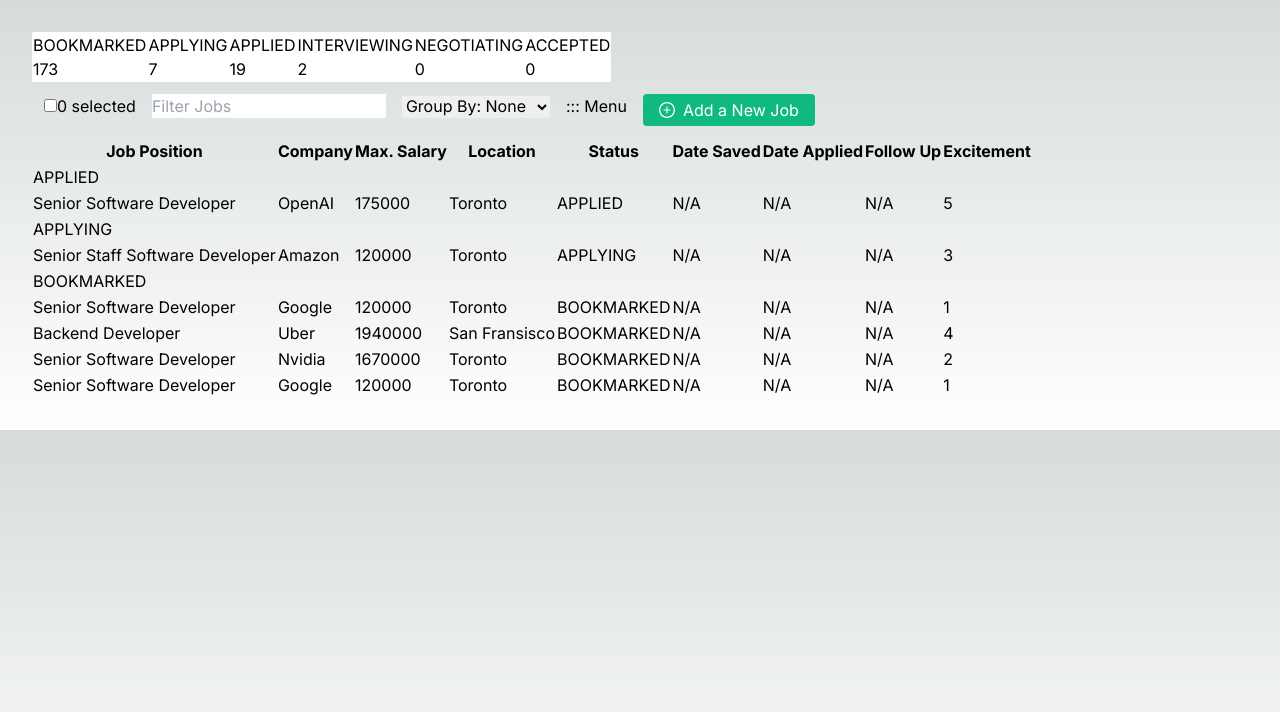
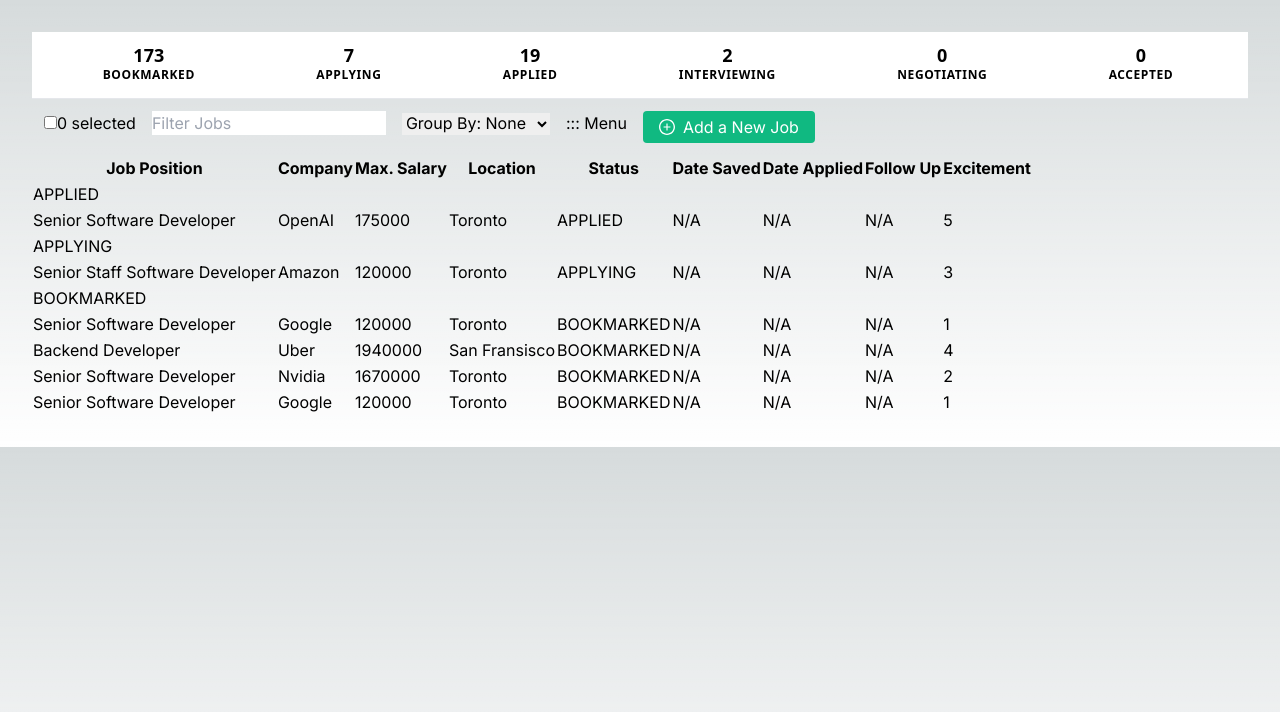
Before and after one commit to AlizKaz/job-tracker-frontend, a Next.js app: page / in a window 1280 px wide. Shown: the top 712 px of the page. Built offline with nearby package versions, Linux system fonts and the light colour scheme.

Commit message:
styling status bar

```diff
--- a/app/globals.css
+++ b/app/globals.css
@@ -30,4 +30,17 @@ body {
   .text-balance {
     text-wrap: balance;
   }
+
+
+
+  .status-polygon {
+    clip-path: polygon(0% 0%,calc(100% - 15px) 0%,100% 50%,calc(100% - 15px) 100%,0% 100%,0% 0%);
+  }
+
+  .status-height-width {
+    height: calc(100% - 2px);
+    width: calc(100% - 2px);
+  }
+
+
 }
--- a/app/page.tsx
+++ b/app/page.tsx
@@ -69,6 +69,26 @@ function StatusColumn({ name, count, bgcolor, color, onStatusFilterChange}: {nam
   );
 }
 
+function StatusButton({ name, count, active, onStatusFilterChange}: {name: string, count: number, active: boolean, onStatusFilterChange: Function}) {
+  const bgColor = active ? "bg-amber-100" : "bg-white";
+  const color = active ? "text-orange-700" : "text-black";
+  const cursor = count >= 1 ? "cursor-pointer" : "cursor-default";
+  return (
+    <div className="flex grow text-sm font-sans content-between">
+        <div className={`${bgColor} ${color} flex justify-center items-center -ml-1 cursor-pointer grow status-polygon`}>
+          {/* className="justify-center text-center items-center	-ml-1 text-sm font-sans" */}
+          <div className="text-center status-polygon status-height-width box-border bg-white">
+            <button onClick={(e) => onStatusFilterChange(name)} className={`${cursor} mx-2 leading-normal overflow-visible touch-manipulation box-border`}>
+              <div className="mt-3 mb-0.5 text-lg font-semibold leading-5 box-border">{count}</div>
+              <div className="mt-0.5 mb-4 text-xs uppercase	font-semibold tracking-wider box-border">{name}</div>
+            </button>
+          </div>
+        </div>
+    </div>
+  );
+}
+
+
 function JobStatusRow({status}: {status: string}) {
   return (
     <tr>
@@ -136,34 +156,33 @@ function JobTable({jobs, filteredStatus, filterJobsText}: {jobs: Array<Job>, fil
 }
 
 function StatusFilterBar({statusList, filteredStatus, onStatusFilterChange}: {statusList: Array<StatusCategory>, filteredStatus: string | null, onStatusFilterChange: Function}) {
-  const cols: Array<any> = [];
+  const buttons: Array<any> = [];
 
 
   statusList.forEach((st) => {
-    let bgcolor = '#ffffff'
-    let color = 'black'
+    let active : boolean = false
     if (st.name == filteredStatus) {
-      bgcolor = '#f9d8b5'
-      color = '#74430b'
+      active = true
     }
-    cols.push(
-      <StatusColumn
+    buttons.push(
+      <StatusButton
         name={st.name}
         count={st.count}
-        bgcolor={bgcolor}
-        color={color}
+        active={active}
         onStatusFilterChange={onStatusFilterChange} />
     );
   })
 
   return (
-    <table>
-      <tbody>
-        <tr>
-          {cols}
-        </tr>
-      </tbody>
-    </table>
+    <div>
+    <div className="flex flex-col	flex-nowrap overflow-hidden">
+      <div className="bg-white px-3 border-b border-solid	text-sm font-sans">
+        <div className="flex content-between items-stretch">
+          {buttons}
+        </div>
+      </div>
+    </div>
+    </div>
   );
 }
 
```
